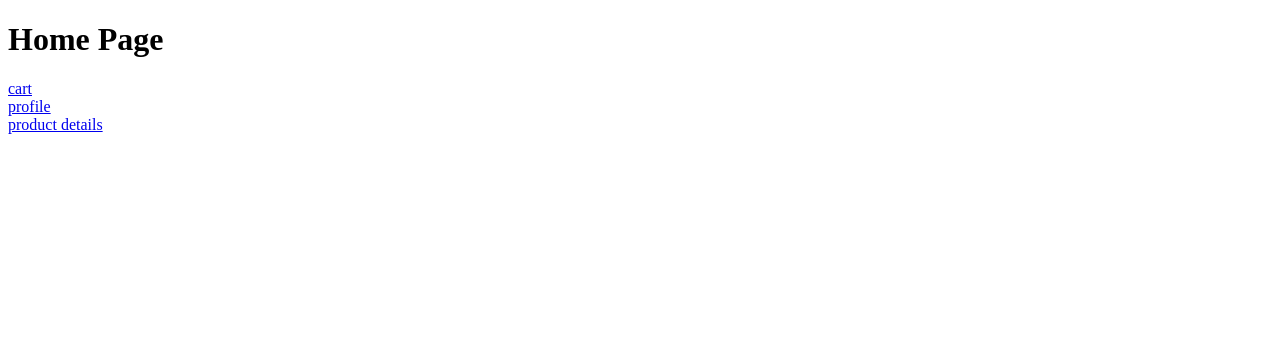
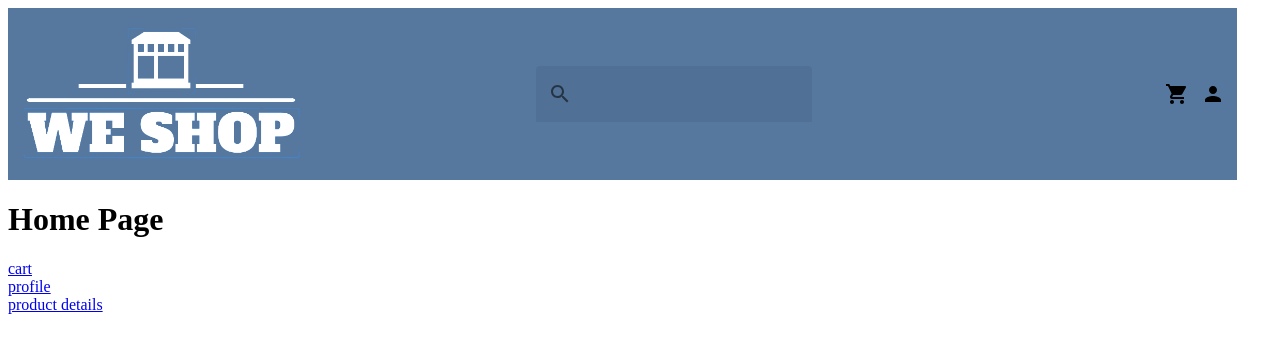
Before and after one commit to idanpeduiem/WeShop, a React (Create React App) app in the folder client/: page / in a window 1280 px wide. Shown: the top 352 px of the page. Built offline with nearby package versions, Linux system fonts and the light colour scheme.

Commit message:
add custom app bar

```diff
--- a/client/package.json
+++ b/client/package.json
@@ -5,6 +5,8 @@
   "dependencies": {
     "@emotion/react": "^11.10.5",
     "@emotion/styled": "^11.10.5",
+    "@mui/icons-material": "^5.11.0",
+    "@mui/joy": "^5.0.0-alpha.62",
     "@mui/material": "^5.11.3",
     "@testing-library/jest-dom": "^5.16.5",
     "@testing-library/react": "^13.4.0",
--- a/client/public/index.html
+++ b/client/public/index.html
@@ -1,5 +1,5 @@
 <!DOCTYPE html>
-<html lang="en">
+<html lang="en" style="height: 98%; width: 98%">
   <head>
     <meta charset="utf-8" />
     <link rel="icon" href="%PUBLIC_URL%/favicon.ico" />
@@ -26,7 +26,7 @@
     -->
     <title>React App</title>
   </head>
-  <body>
+  <body style="height: inherit; width: inherit">
     <noscript>You need to enable JavaScript to run this app.</noscript>
     <div id="root"></div>
     <!--
--- a/client/src/App.tsx
+++ b/client/src/App.tsx
@@ -6,6 +6,8 @@ import ProductDetails from "./components/ProductDetails";
 import Cart from "./components/Cart";
 import { ThemeProvider } from "@mui/material";
 import theme from "./overrieds/MuiTheme";
+import Navbar from "./components/AppBar";
+import Stack from "@mui/material/Stack";
 
 // use this enum to make links to pages
 export enum Routes {
@@ -38,6 +40,7 @@ const App = () => {
   //TODO: add here the appBar and route only the inner component (to make the appBar stay while moving among pages)
   return (
     <ThemeProvider theme={theme}>
+      <Navbar />
       <RouterProvider router={router} />
     </ThemeProvider>
   );
--- /dev/null
+++ b/client/src/components/AppBar.tsx
@@ -0,0 +1,73 @@
+import AppBar from "@mui/material/AppBar";
+import Typography from "@mui/material/Typography";
+import {
+  Button,
+  FilledInput,
+  Grid,
+  IconButton,
+  InputAdornment,
+  TextField,
+  Toolbar,
+} from "@mui/material";
+import MenuIcon from "@mui/icons-material/Menu";
+import SearchIcon from "@mui/icons-material/Search";
+import { Routes } from "../App";
+import { Image, Search } from "@mui/icons-material";
+import AspectRatio from "@mui/joy/AspectRatio";
+import Stack from "@mui/material/Stack";
+import logo from "../assets/logo.png";
+import ShoppingCartIcon from "@mui/icons-material/ShoppingCart";
+import PersonIcon from "@mui/icons-material/Person";
+
+const Navbar = () => {
+  return (
+    <Grid
+      container
+      justifyContent={"space-between"}
+      alignItems={"center"}
+      sx={(theme) => ({ background: theme.palette.primary.main })}
+    >
+      <Grid item xs={3}>
+        <a href={Routes.HOME}>
+          <img
+            style={{ height: "100%", width: "100%" }}
+            src={logo}
+            alt="fireSpot"
+          />
+        </a>
+      </Grid>
+      <Grid item xs container justifyContent={"center"}>
+        <FilledInput
+          disableUnderline
+          startAdornment={
+            <InputAdornment position="start">
+              <Search />
+            </InputAdornment>
+          }
+        />
+      </Grid>
+      <Grid item xs={2} container justifyContent={"end"}>
+        <IconButton
+          size="large"
+          edge="start"
+          color="inherit"
+          aria-label="menu"
+          href={Routes.CART}
+        >
+          <ShoppingCartIcon />
+        </IconButton>
+        <IconButton
+          size="large"
+          edge="start"
+          color="inherit"
+          aria-label="menu"
+          href={Routes.PROFILE}
+        >
+          <PersonIcon />
+        </IconButton>
+      </Grid>
+    </Grid>
+  );
+};
+
+export default Navbar;
```
Also changed, not shown: client/src/assets/logo.png (added), 1 other file (tests, documents, lock files or other folders).
